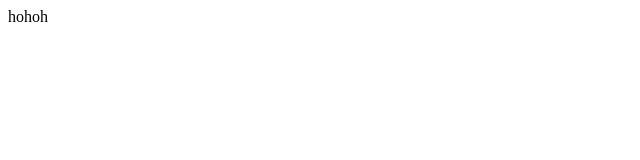
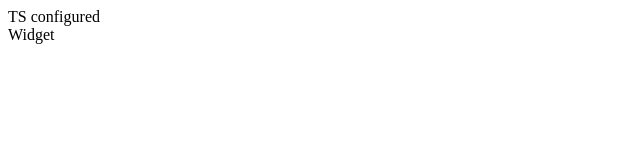
Before and after one commit to sonnenhaft/react_tenor-table, a React app: page / in a window 1280 px wide. Shown: the top 160 px of the page, without its empty margins (0-640 px from the left). Built offline with nearby package versions, Linux system fonts and the light colour scheme.

Commit message:
made webpack.config as ts

```diff
--- /dev/null
+++ b/src/App.tsx
@@ -0,0 +1,11 @@
+import React, { Component } from 'react'
+import { Widget } from './Widget'
+
+// import { map } from 'lodash-es'
+// import { where } from 'ramda'
+
+export const App = () => <div>
+    TS configured
+
+    <Widget/>
+</div>
--- /dev/null
+++ b/src/Widget.tsx
@@ -0,0 +1,9 @@
+import React, {Component} from 'react';
+
+export class Widget extends Component {
+    render() {
+        return (
+            <div>Widget</div>
+        );
+    }
+}
--- a/src/index.html
+++ b/src/index.html
@@ -1,12 +1,10 @@
 <!DOCTYPE html>
 <html lang="en">
 <head>
-  <meta charset="utf-8">
-  <title>title</title>
+    <meta charset="utf-8">
+    <title>TS config tests</title>
 </head>
 <body>
-
 <div id="create-article-form"></div>
-
 </body>
 </html>
--- a/src/index.js
+++ /dev/null
@@ -1,20 +0,0 @@
-import React, { Component } from 'react';
-import ReactDOM from 'react-dom';
-// import {map} from 'lodash';
-// import {map} from 'lodash-es';
-// import map from 'lodash-es/map';
-import {where} from 'ramda';
-// import axios from 'axios';
-
-class App extends Component {
-  render() {
-    console.log(where);
-
-    return (
-      <div>hohoh</div>
-    );
-  }
-}
-
-const wrapper = document.getElementById('create-article-form');
-wrapper ? ReactDOM.render(<App />, wrapper) : false;
--- /dev/null
+++ b/src/index.tsx
@@ -0,0 +1,8 @@
+import { createElement } from 'react'
+import { render } from 'react-dom'
+import { App } from './App'
+
+render(
+    createElement(App),
+    document.getElementById('create-article-form')
+)
--- a/webpack.config.js
+++ /dev/null
@@ -1,15 +0,0 @@
-const HtmlWebPackPlugin = require('html-webpack-plugin');
-const BundleAnalyzerPlugin = require('webpack-bundle-analyzer').BundleAnalyzerPlugin;
-
-module.exports = {
-  entry: './src',
-  module: {
-    rules: [
-      { use: 'babel-loader', test: /\.js$/ }
-    ]
-  },
-  plugins: [
-    new HtmlWebPackPlugin({ template: './src/index.html', filename: './index.html' }),
-    new BundleAnalyzerPlugin({})
-  ]
-};
--- /dev/null
+++ b/webpack.config.ts
@@ -0,0 +1,20 @@
+import webpack from 'webpack';
+
+const HtmlWebPackPlugin = require('html-webpack-plugin');
+const { BundleAnalyzerPlugin } = require('webpack-bundle-analyzer');
+
+const config: webpack.Configuration = {
+    entry: './src',
+    resolve: { extensions: ['.tsx', '.js'] },
+    module: {
+        rules: [
+            { use: 'babel-loader', test: /\.(js|ts)(x?)$/ }
+        ]
+    },
+    plugins: [
+        new HtmlWebPackPlugin({ template: './src/index.html', filename: './index.html' }),
+        // new BundleAnalyzerPlugin({})
+    ]
+};
+
+module.exports = config;
```
Also changed, not shown: package.json (+11 -2 lines), tsconfig.json (added, +11 -0 lines), 1 other file (tests, documents, lock files or other folders).
